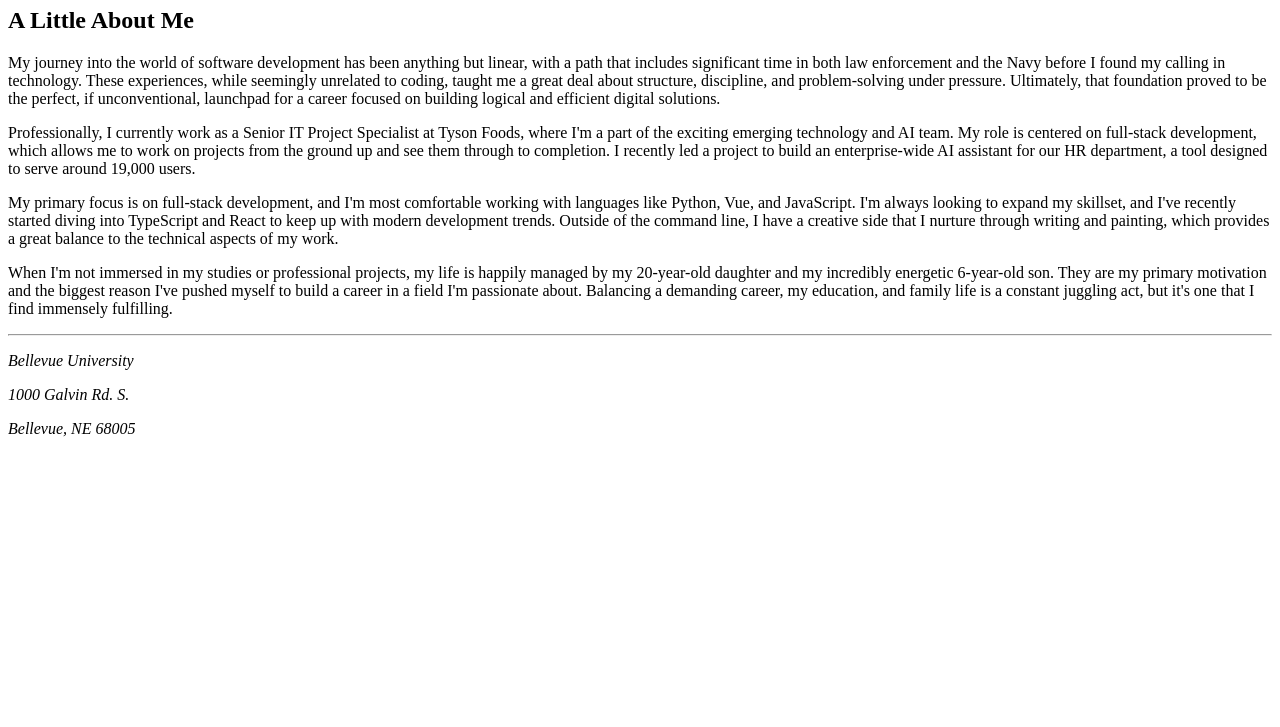
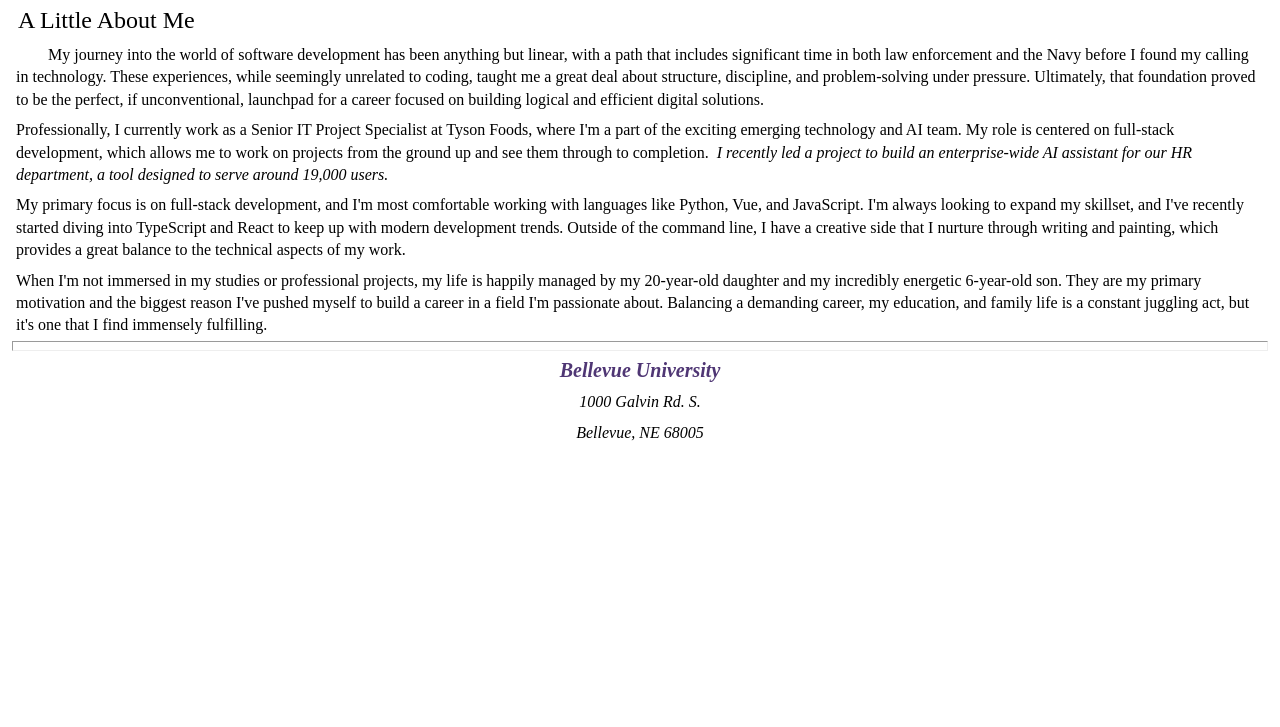
Before and after one commit to devcnx/csd-340, a plain HTML site: page module-2/PerryMorgan_MOD2_2.html in a window 1280 px wide. Shown: the part 73-800 px from the top of the page. Drawn offline with Linux system fonts and the light colour scheme.

Commit message:
style: add CSS styling and update HTML formatting for module 2 assignment

```diff
--- a/module-2/PerryMorgan_MOD2_2.css
+++ b/module-2/PerryMorgan_MOD2_2.css
@@ -0,0 +1,53 @@
+* {
+    margin: 0;
+    padding: 0.25em;
+}
+
+html, body {
+    font-size: 16px;
+}
+
+p {
+    font-weight: 400;
+    line-height: 1.4em;
+}
+
+h1 {
+    font-weight: 700;
+    text-transform: uppercase;
+    text-align: center;
+}
+
+h2 {
+    font-weight: 500;
+    text-align: left;
+    padding-top: 15px;
+}
+
+address {
+    text-align: center;
+}
+
+a {
+    font-weight: bold;
+    font-size: 1.25em;
+    color: #4F3674;
+    text-decoration: none;
+}
+
+a:hover {
+    text-decoration: underline;
+    background-color: #D6A800;
+}
+
+a:visited {
+    color: #2a0074;
+}
+
+.sentence {
+    font-style: italic;
+}
+
+.intro {
+    text-indent: 2em;
+}
--- a/module-2/PerryMorgan_MOD2_2.html
+++ b/module-2/PerryMorgan_MOD2_2.html
@@ -16,17 +16,7 @@
       <h1>Assignment 2.2 Building a Web Page Exercise - Part 2</h1>
       <h2>A Little About Me</h2>
 
-      <p class="intro">
-        <span class="sentence"
-          >My journey into the world of software development has been anything
-          but linear</span
-        >, with a path that includes significant time in both law enforcement
-        and the Navy before I found my calling in technology. These experiences,
-        while seemingly unrelated to coding, taught me a great deal about
-        structure, discipline, and problem-solving under pressure. Ultimately,
-        that foundation proved to be the perfect, if unconventional, launchpad
-        for a career focused on building logical and efficient digital
-        solutions.
+      <p class="intro">My journey into the world of software development has been anything but linear, with a path that includes significant time in both law enforcement and the Navy before I found my calling in technology. These experiences, while seemingly unrelated to coding, taught me a great deal about structure, discipline, and problem-solving under pressure. Ultimately, that foundation proved to be the perfect, if unconventional, launchpad for a career focused on building logical and efficient digital solutions.
       </p>
 
       <p>
@@ -62,7 +52,7 @@
       <hr />
 
       <address>
-        <p>Bellevue University</p>
+        <p><a href="https://www.bellevue.edu" target="_blank">Bellevue University</a></p>
         <p>1000 Galvin Rd. S.</p>
         <p>Bellevue, NE 68005</p>
     </div>
```
